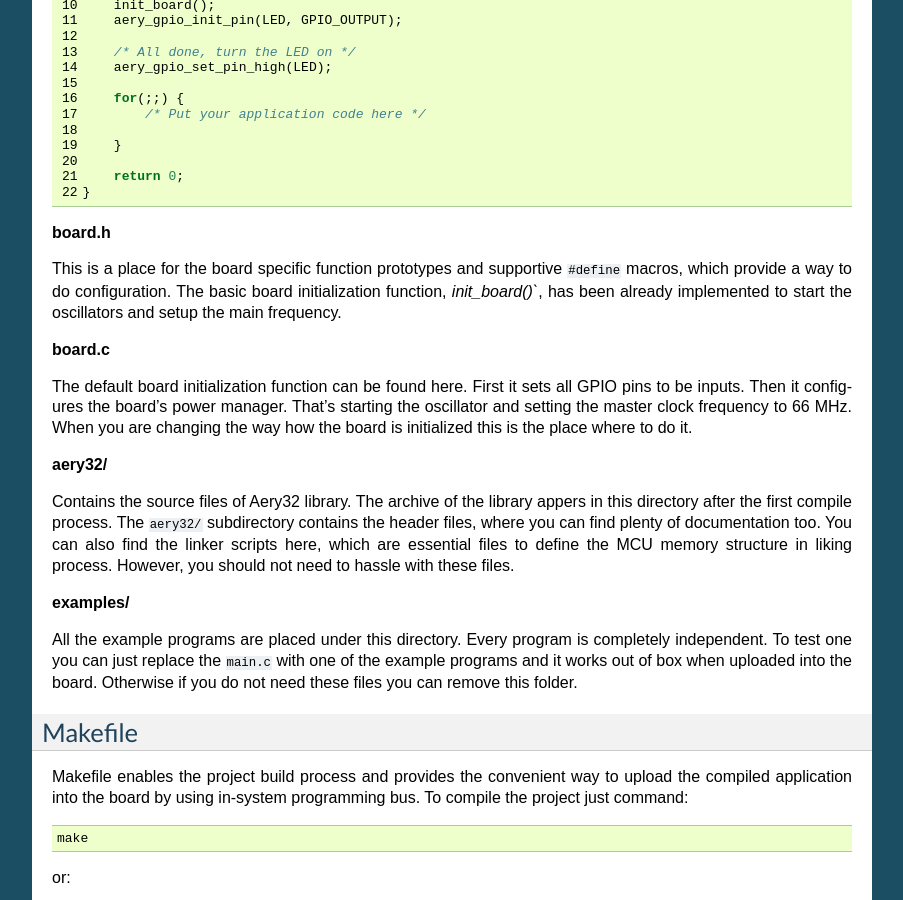
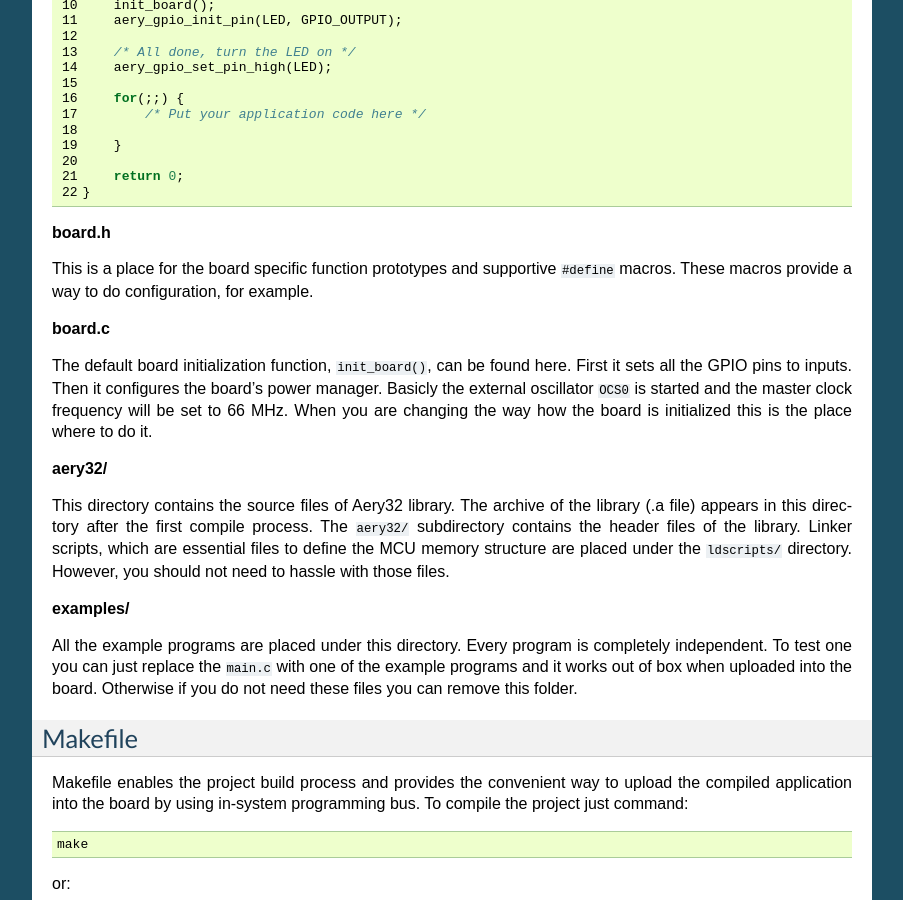
Before and after one commit to aery32/aery32-refguide, a Sphinx documentation site: the page built from source/project_structure.rst, in a window 1280 px wide and 900 px high, scrolled down 666 px. Shown: the whole window, without its empty margins (198-1101 px from the left). Built offline with Sphinx 7.4.7, drawn with Linux system fonts in a browser that asks for light colours.

Commit message:
Make corrections to project structure part

```diff
--- a/source/project_structure.rst
+++ b/source/project_structure.rst
@@ -47,15 +47,15 @@ The ``main.c`` source file contains the default main function where to start. At
 
 **board.h**
 
-This is a place for the board specific function prototypes and supportive ``#define`` macros, which provide a way to do configuration. The basic board initialization function, `init_board()``, has been already implemented to start the oscillators and setup the main frequency.
+This is a place for the board specific function prototypes and supportive ``#define`` macros. These macros provide a way to do configuration, for example.
 
 **board.c**
 
-The default board initialization function can be found here. First it sets all GPIO pins to be inputs. Then it configures the board's power manager. That's starting the oscillator and setting the master clock frequency to 66 MHz. When you are changing the way how the board is initialized this is the place where to do it.
+The default board initialization function, ``init_board()``, can be found here. First it sets all the GPIO pins to inputs. Then it configures the board's power manager. Basicly the external oscillator ``OCS0`` is started and the master clock frequency will be set to 66 MHz. When you are changing the way how the board is initialized this is the place where to do it.
 
 **aery32/**
 
-Contains the source files of Aery32 library. The archive of the library appers in this directory after the first compile process. The ``aery32/`` subdirectory contains the header files, where you can find plenty of documentation too. You can also find the linker scripts here, which are essential files to define the MCU memory structure in liking process. However, you should not need to hassle with these files.
+This directory contains the source files of Aery32 library. The archive of the library (.a file) appears in this directory after the first compile process. The ``aery32/`` subdirectory contains the header files of the library. Linker scripts, which are essential files to define the MCU memory structure are placed under the ``ldscripts/`` directory. However, you should not need to hassle with those files.
 
 **examples/**
 
```
